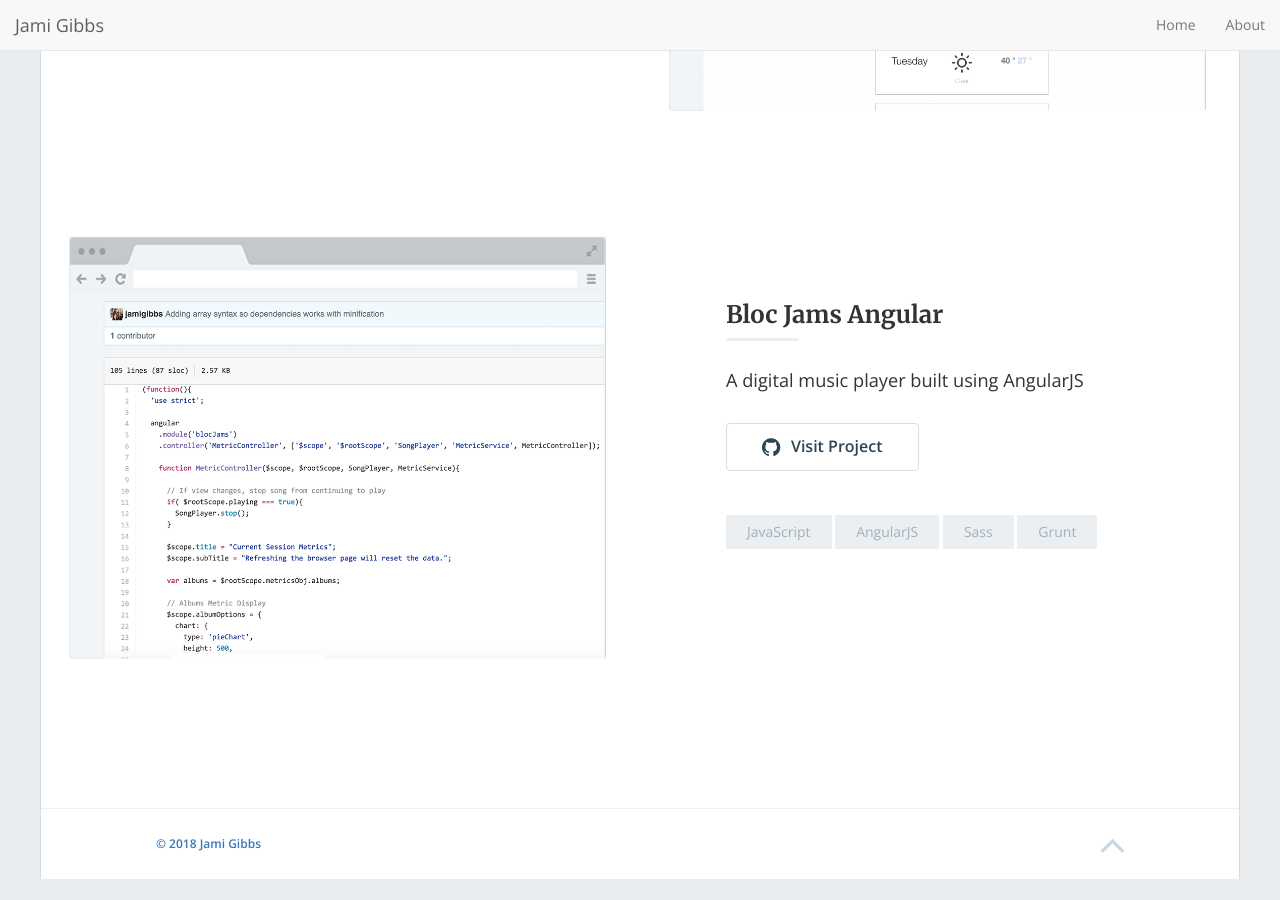
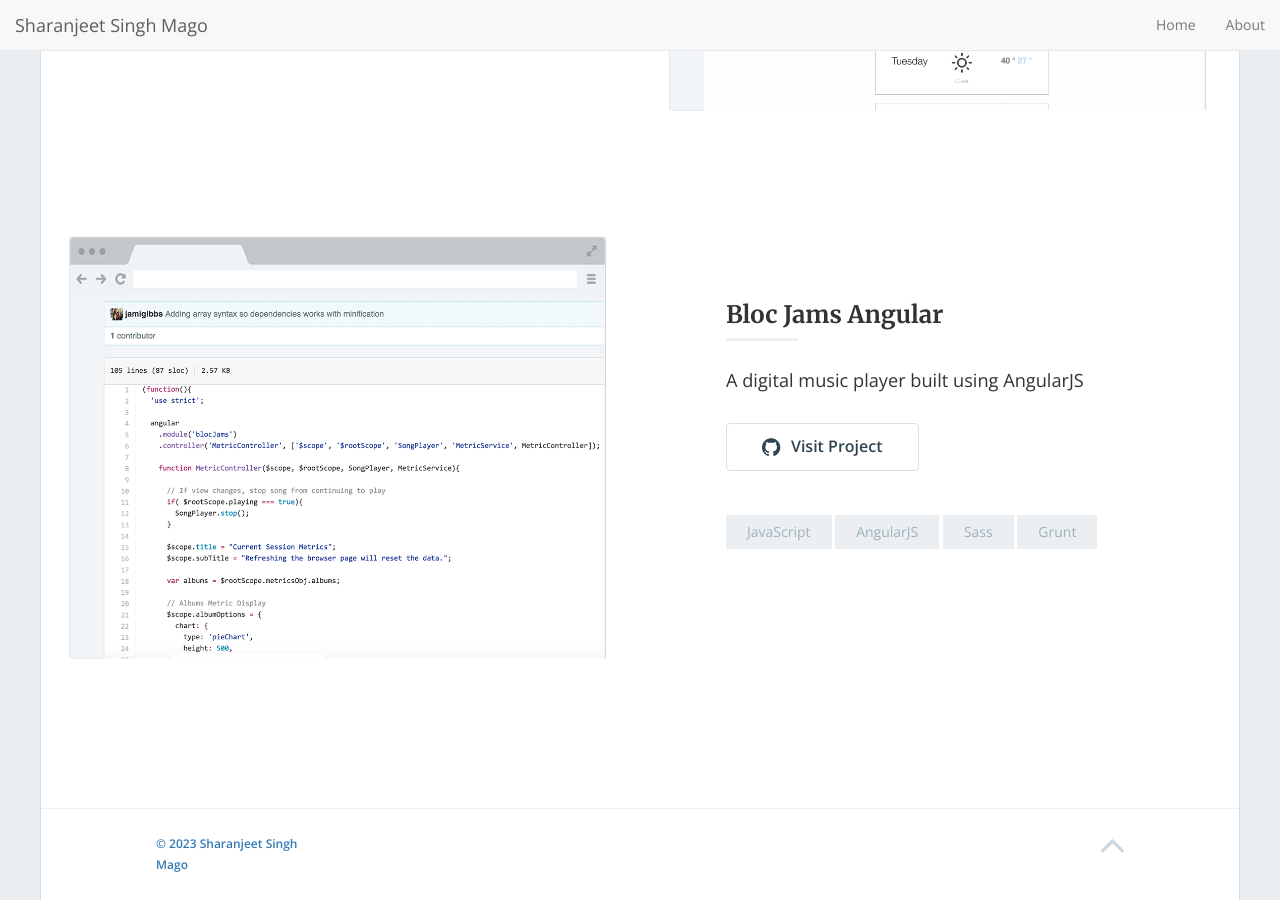
Before and after one commit to sharanjeetsinghmago/sharanjeetsinghmago.github.io, a Jekyll site: the page built from index.html, in a window 1280 px wide and 900 px high, scrolled down 2492 px. Built offline with Jekyll 4.4.1, drawn with Linux system fonts in a browser that asks for light colours; nearby versions of some CDN libraries; the list of posts is cut into pages by our own code; before the commit the page ends 3371 px from its top, so only the background shows below that.

Commit message:
more personal details

```diff
--- a/_config.yml
+++ b/_config.yml
@@ -20,7 +20,7 @@
 url: "https://sharanjeetsinghmago.github.io" # the base hostname & protocol for your site, e.g. https://example.com
 #twitter_username: 'jamigibbs'
 github_username: 'sharanjeetsinghmago'
-m#edium_username: 'blog.jamigibbs.com'
+#medium_username: 'blog.jamigibbs.com'
 
 # Build settings
 markdown: kramdown
@@ -89,8 +89,8 @@
 ############################################################
 
 ### Phantom settings
-footer_text: '© 2018 Jami Gibbs'
-admin_name: 'Jami Gibbs'
+footer_text: '© 2023 Sharanjeet Singh Mago'
+admin_name: 'Sharanjeet Singh Mago'
 google_analytics: "UA-9999999-99" # Update with your own tracking ID
 enable_contact: false
 
```
